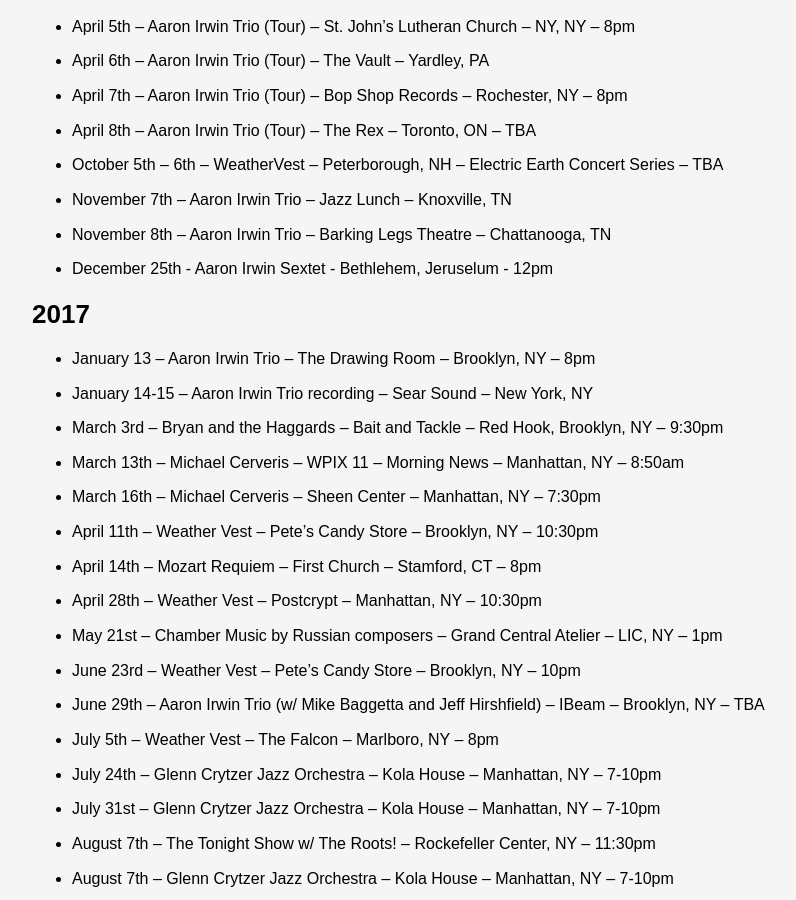
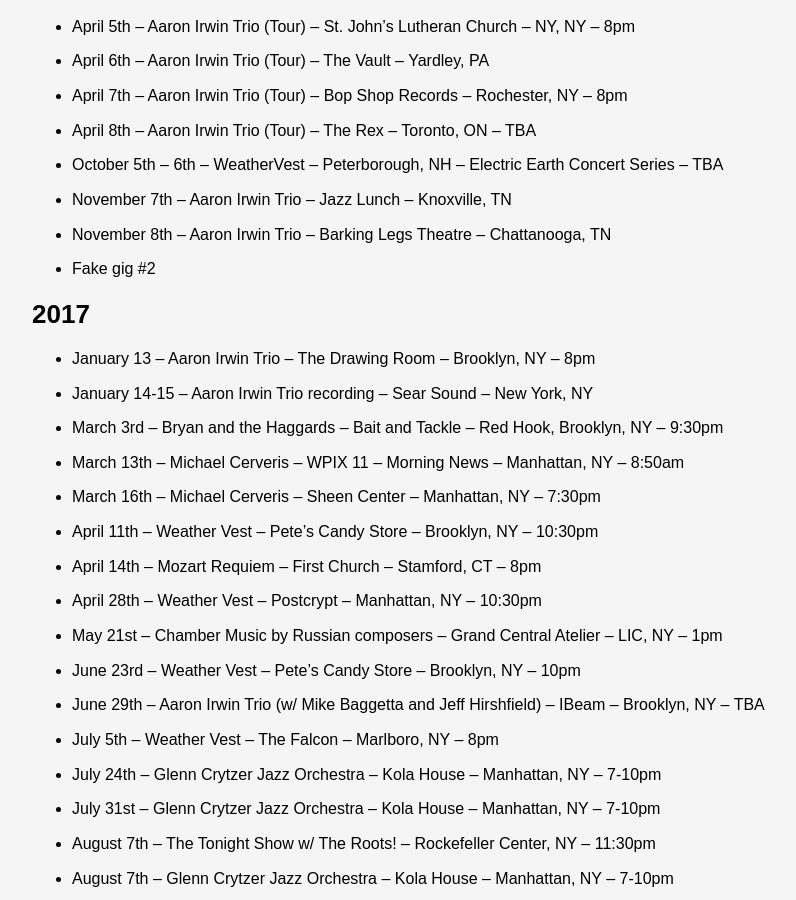
Before and after one commit to ryanve/aaronirwin.com, a Jekyll site: the page built from performances.md, in a window 1280 px wide and 900 px high, scrolled down 485 px. Shown: the whole window, without its empty margins (128-924 px from the left). Built offline with Jekyll 4.4.1, drawn with Linux system fonts in a browser that asks for light colours.

Commit message:
Update performances.md (#68)

```diff
--- a/performances.md
+++ b/performances.md
@@ -20,7 +20,7 @@
 - October 5th – 6th – WeatherVest – Peterborough, NH – Electric Earth Concert Series – TBA
 - November 7th – Aaron Irwin Trio – Jazz Lunch – Knoxville, TN
 - November 8th – Aaron Irwin Trio – Barking Legs Theatre – Chattanooga, TN
-- December 25th - Aaron Irwin Sextet - Bethlehem, Jeruselum - 12pm
+- Fake gig #2
 
 ## 2017
 
```
